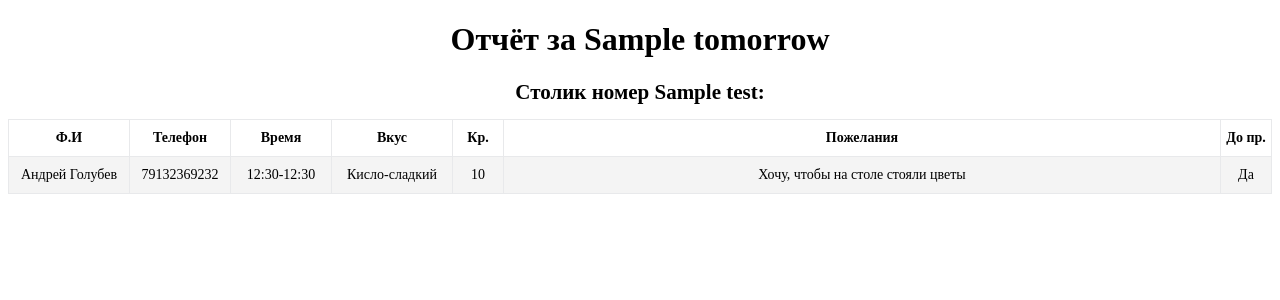
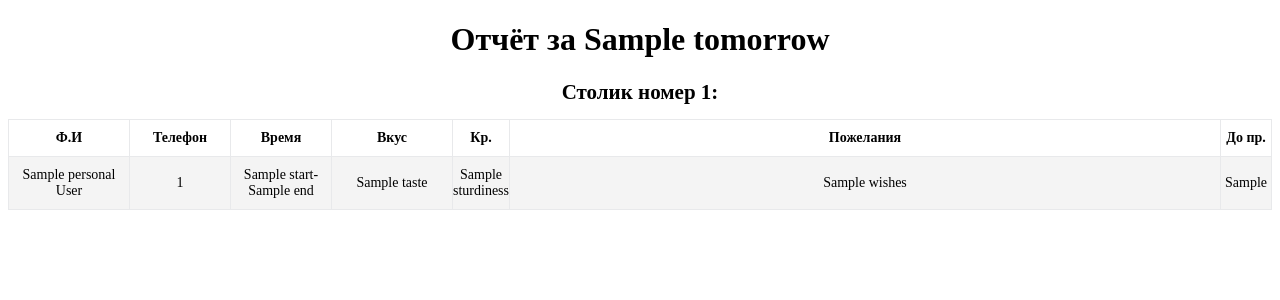
Before and after one commit to s1veme/on-foil, a Django app: template templates/reservation/pdf.html in a window 1280 px wide. Shown: the top 300 px of the page. Run offline with Django 3.2, Linux system fonts and the light colour scheme; the template is opened without the code that fills it: most values are stand-ins (such as "Sample title", 1, 10 or a date in 2020); some web fonts are replaced.

Commit message:
add(templates/reservation) add for and if.

```diff
--- a/templates/reservation/pdf.html
+++ b/templates/reservation/pdf.html
@@ -26,7 +26,9 @@
 <body>
 	<h1>Отчёт за {{ tomorrow }}</h1>
 	<div>
-		<h1 style="font-size: 21px">Столик номер {{ test }}:</h1>
+		{% for table in reservation_data %}
+			{% if table.reservation %}
+				<h1 style="font-size: 21px">Столик номер {{ table.id }}:</h1>
 				<table>
 					<thead>
 						<tr>
@@ -40,17 +42,21 @@
 						</tr>
 					</thead>
 					<tbody>
+					{% for personal in table.reservation %}
 					<tr>
-					<td>Андрей Голубев</td>
-					<td>79132369232</td>
-					<td>12:30-12:30</td>
-					<td>Кисло-сладкий</td>
-					<td>10</td>
-					<td>Хочу, чтобы на столе стояли цветы</td>
-					<td>Да</td>
+						<td>{{ personal.name }} {{ personal.surname }}</td>
+						<td>{{ personal.phone_number }}</td>
+						<td>{{ personal.start }}-{{ personal.end }}</td>
+						<td>{{ personal.taste }}</td>
+						<td>{{ personal.sturdiness }}</td>
+						<td>{{ personal.wishes }}</td>
+						<td>{{ personal.before_arrival }}</td>
 					</tr>
+					{% endfor %}
+				{% endif %}
 			</tbody>
 		</table>
+		{% endfor %}
 	</div>
 </body>
 </html>
```
Also changed, not shown: 1 other file. Lines whose indentation alone changed are shown as unchanged.
